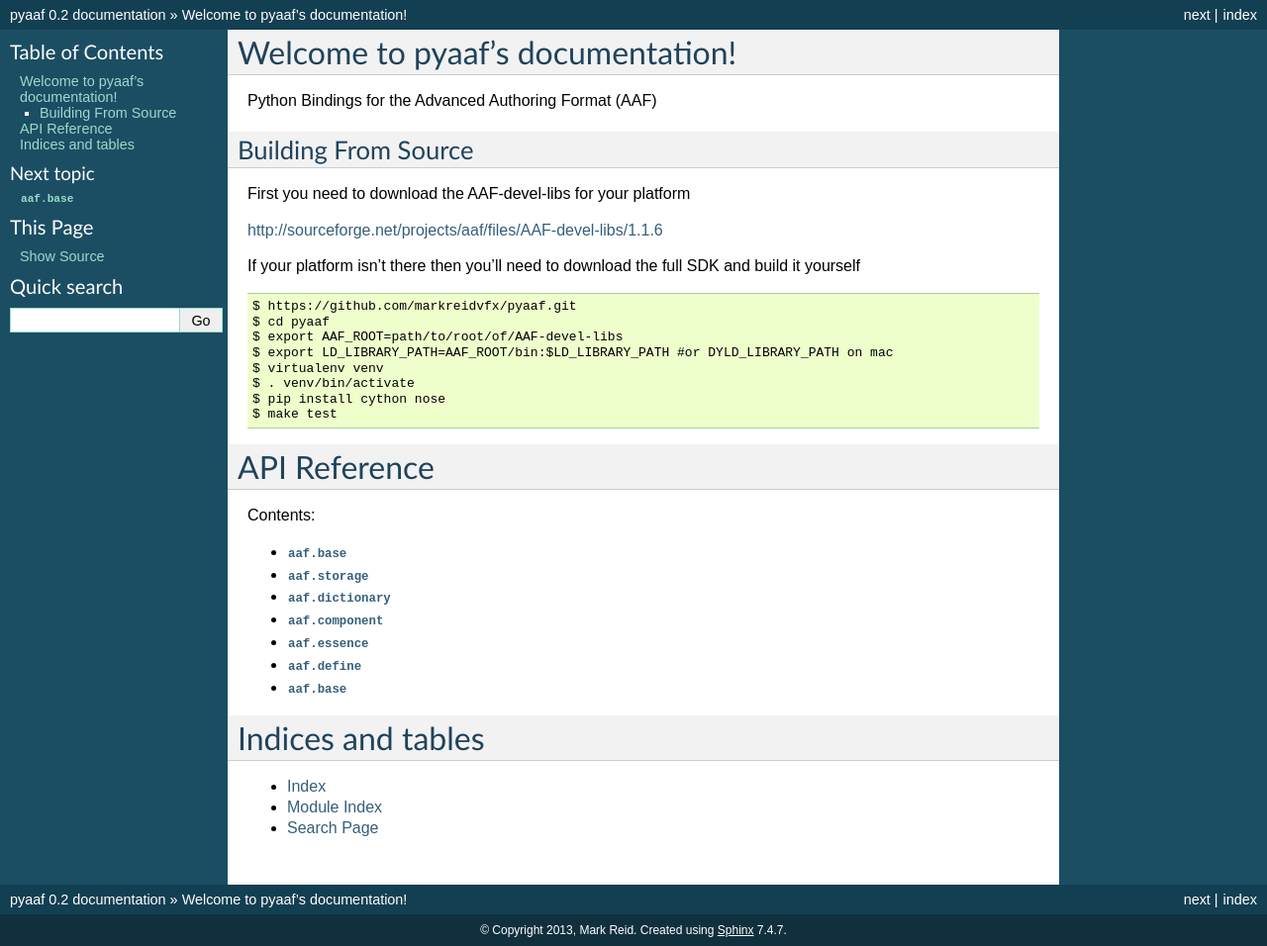
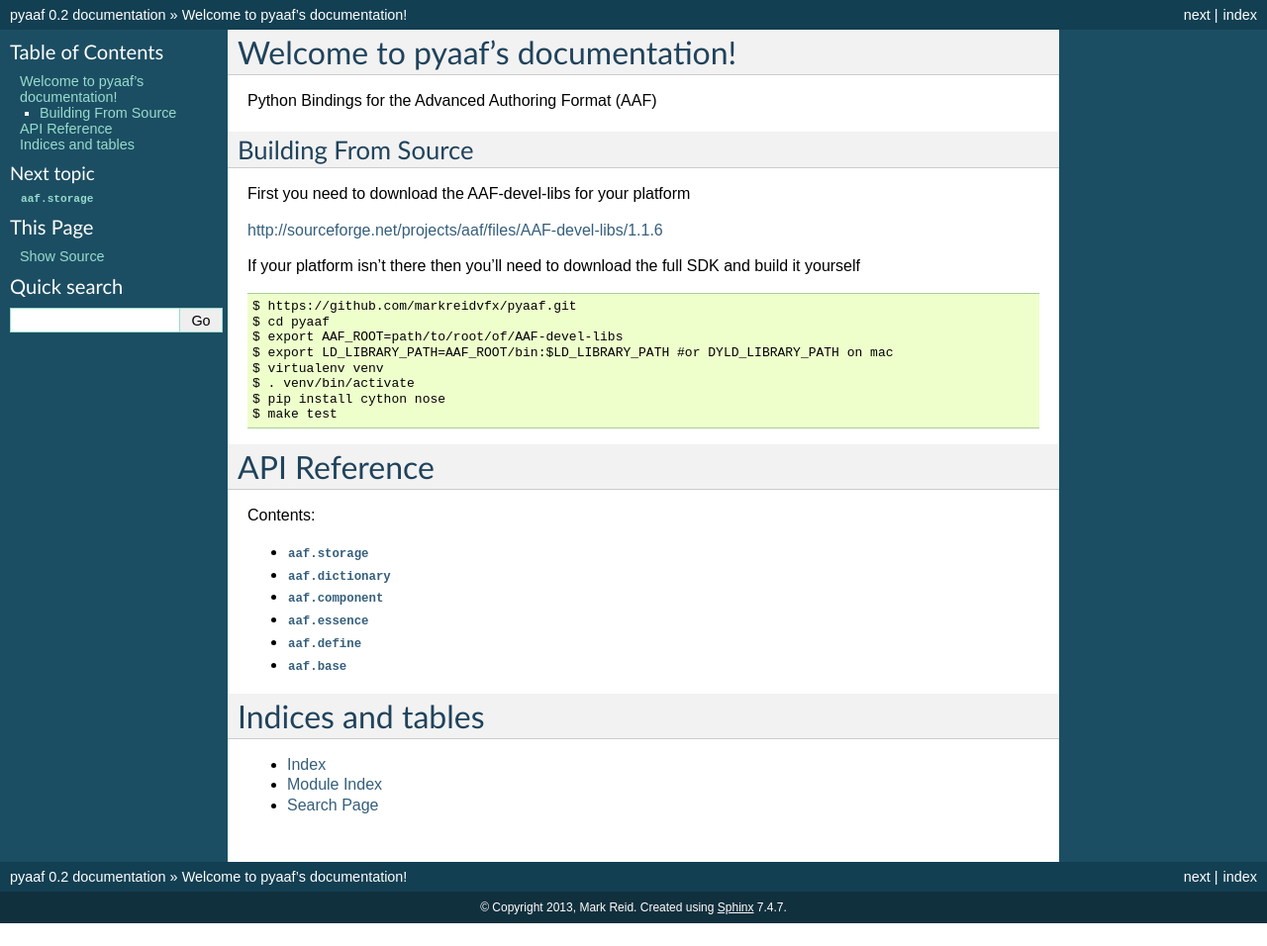
Before and after one commit to markreidvfx/pyaaf, a Sphinx documentation site: the page built from docs/index.rst, in a window 1280 px wide. Shown: the whole page at 99% size. Built offline with Sphinx 7.4.7, drawn with Linux system fonts in a browser that asks for light colours; pages that are not in the unit, such as notebooks, are missing from menus; after the commit the page ends 933 px from its top, so only the background shows below that.

Commit message:
added some docs and base cleanup

```diff
--- a/docs/api/component.rst
+++ b/docs/api/component.rst
@@ -73,7 +73,7 @@
        :undoc-members:
        :show-inheritance:
 
-   .. autoclass:: Edgecode
+   .. autoclass:: EdgeCode
        :members:
        :undoc-members:
        :show-inheritance:
--- a/docs/index.rst
+++ b/docs/index.rst
@@ -41,7 +41,6 @@
 .. toctree::
    :maxdepth: 2
 
-   api/base
    api/storage
    api/dictionary
    api/components
```
Also changed, not shown: 2 other files.
